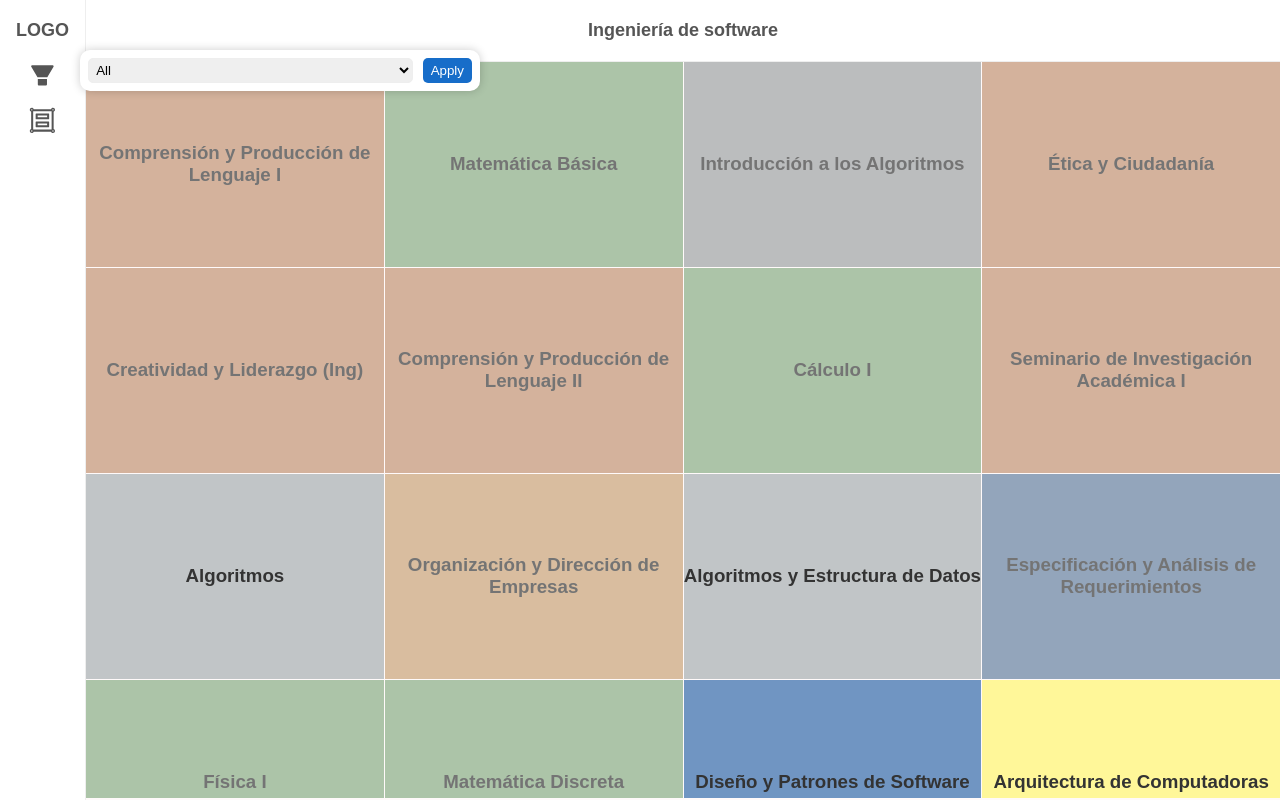
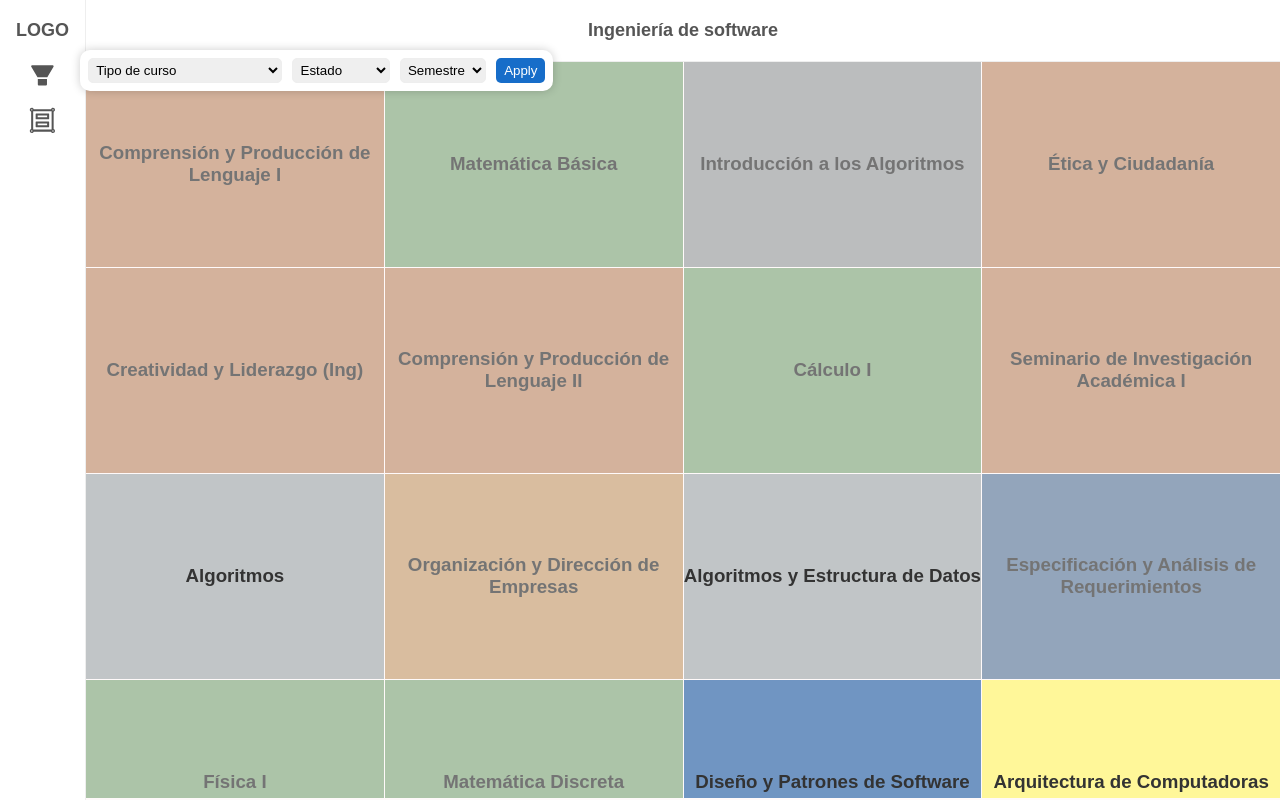
Before and after one commit to Alejandro1709/my-track, a React (Vite) app: page / in a window 1280 px wide. Both pictures are taken after a click on the element 42 px from the left and 75 px from the top of the page. Built offline with nearby package versions, Linux system fonts and the light colour scheme.

Commit message:
Add: filter courses feature

```diff
--- /dev/null
+++ b/src/components/Filterbar/FilterBar.module.css
@@ -0,0 +1,40 @@
+.FilterBar {
+  display: flex;
+  flex-direction: row;
+  justify-content: space-between;
+  position: absolute;
+  gap: 10px;
+  top: 3.125rem;
+  left: 5rem;
+  padding: 0.5rem;
+  background-color: white;
+  border-radius: 10px;
+  z-index: 1000;
+  box-shadow: 0 0 10px rgba(0, 0, 0, 0.2);
+}
+
+.Select {
+  border: 1px solid #eee;
+  border-radius: 5px;
+  padding: 0.2rem;
+  flex: 1;
+}
+
+.Apply {
+  border: none;
+  background: #176dc9;
+  color: white;
+  border-radius: 5px;
+  padding: 0.2rem 0.5rem;
+  cursor: pointer;
+}
+
+.Apply:hover {
+  background: #0d4e8c;
+}
+
+@media (max-width: 600px) {
+  .FilterBar {
+    display: none;
+  }
+}
--- /dev/null
+++ b/src/components/Filterbar/Filterbar.tsx
@@ -0,0 +1,110 @@
+import { useState, useContext } from 'react';
+import { CoursesContext } from '../../context/coursesContext';
+import type ICourse from '../../types/course';
+import styles from './Filterbar.module.css';
+
+type FilterBarProps = {
+  onFilterApply: () => void;
+};
+
+type Filters = {
+  typeFilter: string;
+  statusFilter: string;
+  semesterFilter: number;
+};
+
+function handleFilterCourses(courses: ICourse[], filters: Filters) {
+  const { typeFilter, statusFilter, semesterFilter } = filters;
+  return courses.filter(
+    (course) =>
+      course.type === typeFilter &&
+      course.status === statusFilter &&
+      course.semester === semesterFilter
+  );
+}
+
+function FilterBar({ onFilterApply }: FilterBarProps) {
+  const [typeFilter, setTypeFilter] = useState('all');
+  const [statusFilter, setStatusFilter] = useState('all');
+  const [semesterFilter, setSemesterFilter] = useState(0);
+
+  const { courses, setFilteredCourses } = useContext(CoursesContext);
+
+  function handleApplyClick() {
+    const filters = {
+      typeFilter,
+      statusFilter,
+      semesterFilter,
+    };
+
+    const filteredCourses = handleFilterCourses(courses, filters);
+    console.log('Filtered courses', filteredCourses);
+
+    setFilteredCourses(filteredCourses);
+
+    onFilterApply();
+  }
+
+  return (
+    <div className={styles.FilterBar}>
+      <select
+        className={styles.Select}
+        name='typefilter'
+        id='typefilter'
+        onChange={(e) => setTypeFilter(e.target.value)}
+      >
+        <option defaultValue='true'>Tipo de curso</option>
+        <option value='Ciencias Básicas'>Ciencias Básicas</option>
+        <option value='Humanidades'>Humanidades</option>
+        <option value='Ciencias de la Computación'>
+          Ciencias de la Computación
+        </option>
+        <option value='Administración'>Administración</option>
+        <option value='Ingeniería de Software'>Ingeniería de Software</option>
+        <option value='Tecnologías de Información'>
+          Tecnologías de Información
+        </option>
+        <option value='Práctica de la Profesión'>
+          Práctica de la Profesión
+        </option>
+        <option value='Electivo'>Electivo</option>
+        <option value='Otro'>Otro</option>
+      </select>
+      <select
+        className={styles.Select}
+        name='statusFilter'
+        id='statusFilter'
+        onChange={(e) => setStatusFilter(e.target.value)}
+      >
+        <option defaultValue='true'>Estado</option>
+        <option value='completed'>Completed</option>
+        <option value='in-progress'>In Progress</option>
+        <option value='failed'>Failed</option>
+        <option value='not-started'>Not Started</option>
+      </select>
+      <select
+        className={styles.Select}
+        name='semesterfilter'
+        id='semesterfilter'
+        onChange={(e) => setSemesterFilter(Number(e.target.value))}
+      >
+        <option defaultValue='true'>Semestre</option>
+        <option value='1'>1</option>
+        <option value='2'>2</option>
+        <option value='3'>3</option>
+        <option value='4'>4</option>
+        <option value='4'>5</option>
+        <option value='4'>6</option>
+        <option value='4'>7</option>
+        <option value='4'>8</option>
+        <option value='4'>9</option>
+        <option value='4'>10</option>
+      </select>
+      <button className={styles.Apply} onClick={handleApplyClick}>
+        Apply
+      </button>
+    </div>
+  );
+}
+
+export default FilterBar;
--- /dev/null
+++ b/src/components/Filterbar/index.ts
@@ -0,0 +1,3 @@
+import FilterBar from './Filterbar';
+
+export default FilterBar;
--- a/src/components/MainWindow/MainWindow.tsx
+++ b/src/components/MainWindow/MainWindow.tsx
@@ -4,10 +4,10 @@ import List from '../List';
 import styles from './MainWindow.module.css';
 
 function MainWindow() {
-  const { courses } = useContext(CoursesContext);
+  const { filteredCourses } = useContext(CoursesContext);
   return (
     <div className={styles.Window}>
-      <List courses={courses} />
+      <List courses={filteredCourses} />
     </div>
   );
 }
--- a/src/components/Sidebar/Sidebar.module.css
+++ b/src/components/Sidebar/Sidebar.module.css
@@ -42,46 +42,8 @@
   color: #176dc9;
 }
 
-.SidebarFilterBar {
-  display: flex;
-  flex-direction: row;
-  position: absolute;
-  gap: 10px;
-  top: 50px;
-  left: 80px;
-  width: 400px;
-  padding: 0.5rem;
-  background-color: white;
-  border-radius: 10px;
-  z-index: 1000;
-  box-shadow: 0 0 10px rgba(0, 0, 0, 0.2);
-}
-
-.SidebarSelect {
-  border: 1px solid #eee;
-  border-radius: 5px;
-  padding: 0.2rem;
-  flex: 1;
-}
-
-.SidebarApply {
-  border: none;
-  background: #176dc9;
-  color: white;
-  border-radius: 5px;
-  padding: 0.2rem 0.5rem;
-  cursor: pointer;
-}
-
-.SidebarApply:hover {
-  background: #0d4e8c;
-}
-
 @media (max-width: 600px) {
   .Sidebar {
     display: none;
   }
-  .SidebarFilterBar {
-    display: none;
-  }
 }
--- a/src/components/Sidebar/Sidebar.tsx
+++ b/src/components/Sidebar/Sidebar.tsx
@@ -1,5 +1,6 @@
 import { useState } from 'react';
 import { AiFillFilter, AiOutlineGroup } from 'react-icons/ai';
+import FilterBar from '../Filterbar';
 import styles from './Sidebar.module.css';
 
 function Sidebar() {
@@ -7,20 +8,13 @@ function Sidebar() {
 
   function handleFilterClick() {
     setIsFilterOpen(!isFilterOpen);
-    console.log('filter');
   }
 
   return (
     <aside className={styles.Sidebar}>
-      <div className={styles.SidebarFilterBar}>
-        <select className={styles.SidebarSelect} name='filter' id='filter'>
-          <option value='all'>All</option>
-          <option value='type'>Type</option>
-          <option value='status'>Status</option>
-          <option value='credits'>Credits</option>
-        </select>
-        <button className={styles.SidebarApply}>Apply</button>
-      </div>
+      {isFilterOpen ? (
+        <FilterBar onFilterApply={() => setIsFilterOpen(false)} />
+      ) : null}
       <div className={styles.SidebarInner}>
         <div className={styles.SidebarLogo}>LOGO</div>
         <div className={styles.SidebarActions}>
--- a/src/context/coursesContext.tsx
+++ b/src/context/coursesContext.tsx
@@ -1,13 +1,18 @@
-import { createContext } from 'react';
+/* eslint-disable @typescript-eslint/no-empty-function */
+import { createContext, useState } from 'react';
 import { courses } from '../data';
 import type ICourse from '../types/course';
 
 interface ICoursesContext {
   courses: ICourse[];
+  filteredCourses: ICourse[];
+  setFilteredCourses: (courses: ICourse[]) => void;
 }
 
 export const CoursesContext = createContext<ICoursesContext>({
   courses: [],
+  filteredCourses: [],
+  setFilteredCourses: () => {},
 });
 
 type CoursesProviderProps = {
@@ -15,10 +20,14 @@ type CoursesProviderProps = {
 };
 
 function CoursesProvider({ children }: CoursesProviderProps) {
+  const [filteredCourses, setFilteredCourses] = useState<ICourse[]>(courses);
+
   return (
     <CoursesContext.Provider
       value={{
         courses,
+        filteredCourses,
+        setFilteredCourses,
       }}
     >
       {children}
```
